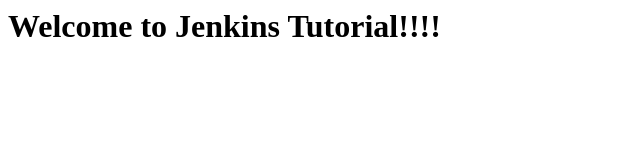
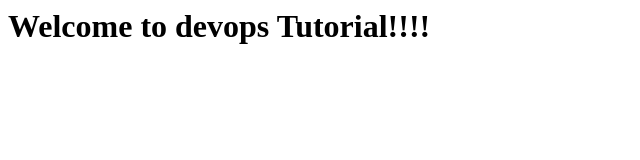
Before and after one commit to Onkar-lokhande/jenkins-tutorial, a plain HTML site: page index.html in a window 1280 px wide. Shown: the whole page, without its empty margins (0-640 px from the left). Drawn offline with Linux system fonts and the light colour scheme.

Commit message:
index file modified

```diff
--- a/index.html
+++ b/index.html
@@ -1 +1 @@
-<h1>Welcome to Jenkins Tutorial!!!!</h1>
+<h1>Welcome to devops Tutorial!!!!</h1>
```
